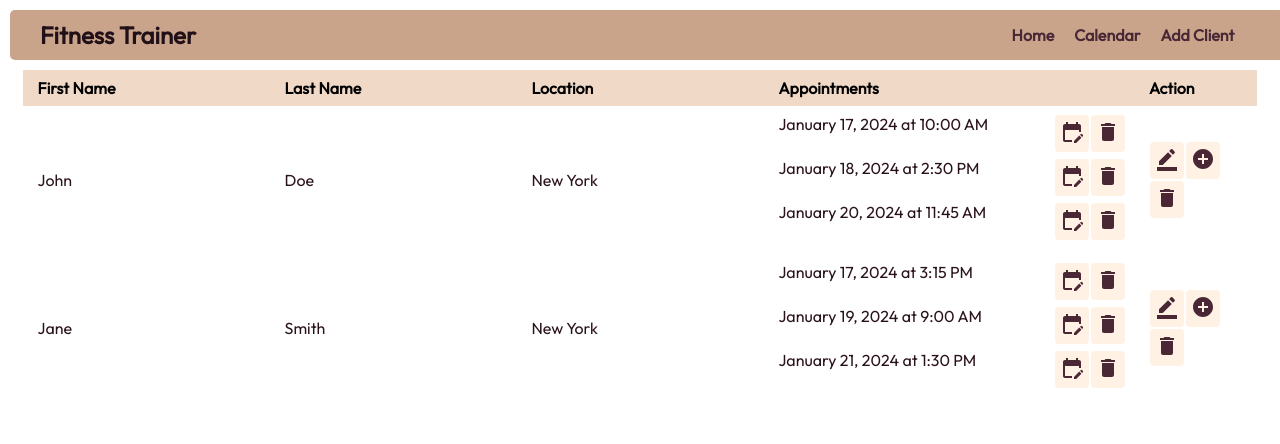
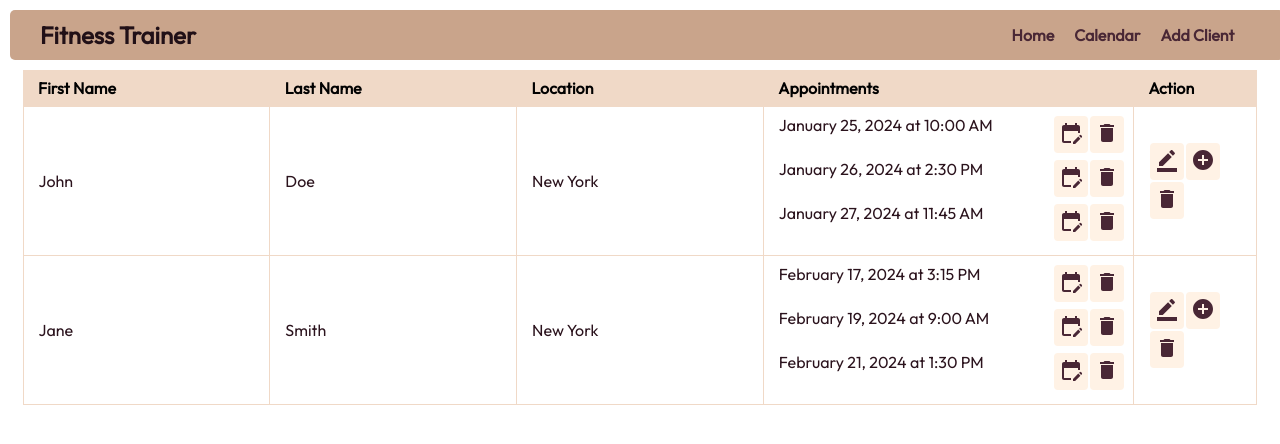
Before and after one commit to ajayXkumar/fitness-trainer, a React (Create React App) app: page / in a window 1280 px wide. Shown: the top 444 px of the page. Built offline with nearby package versions, Linux system fonts and the light colour scheme; a web font is replaced by a local one.

Commit message:
some bug fixed

```diff
--- a/src/Componant/AddClient.jsx
+++ b/src/Componant/AddClient.jsx
@@ -1,4 +1,4 @@
-import React,{useState} from "react";
+import React, { useState } from "react";
 
 const AddClient = ({ onAddClient }) => {
   const [showForm, setShowForm] = useState(false);
--- a/src/pages/Dashboard.jsx
+++ b/src/pages/Dashboard.jsx
@@ -1,16 +1,16 @@
 import React, { useState, useEffect } from "react";
 import AppointmentForm from "../Componant/DateAndTimeSelector";
-import AddCircleIcon from '@mui/icons-material/AddCircle';
-import EditCalendarIcon from '@mui/icons-material/EditCalendar';
-import BorderColorIcon from '@mui/icons-material/BorderColor';
-import SaveAsIcon from '@mui/icons-material/SaveAs';
-import DeleteIcon from '@mui/icons-material/Delete';
+import AddCircleIcon from "@mui/icons-material/AddCircle";
+import EditCalendarIcon from "@mui/icons-material/EditCalendar";
+import BorderColorIcon from "@mui/icons-material/BorderColor";
+import SaveAsIcon from "@mui/icons-material/SaveAs";
+import DeleteIcon from "@mui/icons-material/Delete";
 import "../styles/Dashboard.css";
-import InfoCards from '../Componant/NavigationButton'
-import Dialog from '@mui/material/Dialog';
-import DialogTitle from '@mui/material/DialogTitle';
-import DialogContent from '@mui/material/DialogContent';
-import DialogContentText from '@mui/material/DialogContentText';
+import InfoCards from "../Componant/NavigationButton";
+import Dialog from "@mui/material/Dialog";
+import DialogTitle from "@mui/material/DialogTitle";
+import DialogContent from "@mui/material/DialogContent";
+import DialogContentText from "@mui/material/DialogContentText";
 const Dashboard = () => {
   const initialClients = [
     {
@@ -19,9 +19,9 @@ const Dashboard = () => {
       lastName: "Doe",
       location: "New York",
       appointments: [
-        new Date("2024-01-17T10:00:00"),
-        new Date("2024-01-18T14:30:00"),
-        new Date("2024-01-20T11:45:00"),
+        new Date("2024-01-25T10:00:00"),
+        new Date("2024-01-26T14:30:00"),
+        new Date("2024-01-27T11:45:00"),
       ],
     },
     {
@@ -30,33 +30,36 @@ const Dashboard = () => {
       lastName: "Smith",
       location: "New York",
       appointments: [
-        new Date("2024-01-17T15:15:00"),
-        new Date("2024-01-19T09:00:00"),
-        new Date("2024-01-21T13:30:00"),
+        new Date("2024-02-17T15:15:00"),
+        new Date("2024-02-19T09:00:00"),
+        new Date("2024-02-21T13:30:00"),
       ],
     },
   ];
 
   const [clients, setClients] = useState(() => {
-    const clientsData = JSON.parse(localStorage.getItem("clientsData"), (key, value) => {
-      if (key === "appointments" && Array.isArray(value)) {
-        return value.map((dateString) => new Date(dateString));
+    const clientsData = JSON.parse(
+      localStorage.getItem("clientsData"),
+      (key, value) => {
+        if (key === "appointments" && Array.isArray(value)) {
+          return value.map((dateString) => new Date(dateString));
+        }
+        return value;
       }
-      return value;
-    });
+    );
 
     return clientsData || initialClients;
   });
 
   const [clientForms, setClientForms] = useState({});
   const [editInfoClientId, setEditInfoClientId] = useState(null);
-  const [editedFirstName, setEditedFirstName] = useState('');
-  const [editedLastName, setEditedLastName] = useState('');
-  const [editedLocation, setEditedLocation] = useState('');
+  const [editedFirstName, setEditedFirstName] = useState("");
+  const [editedLastName, setEditedLastName] = useState("");
+  const [editedLocation, setEditedLocation] = useState("");
   const [isSlotBookedDialogOpen, setIsSlotBookedDialogOpen] = useState(false);
-  const [slotBookedMessage, setSlotBookedMessage] = useState('');
+  const [slotBookedMessage, setSlotBookedMessage] = useState("");
 
- useEffect(() => {
+  useEffect(() => {
     if (clients) {
       localStorage.setItem(
         "clientsData",
@@ -73,7 +76,7 @@ const Dashboard = () => {
   const checkSlotAvailability = (clientId, newAppointment) => {
     const client = clients.find((c) => c.id === clientId);
     const overlappingAppointment = client.appointments.find((appointment) => {
-      const diffInMinutes = Math.abs(newAppointment - appointment) / 60000; // Convert milliseconds to minutes
+      const diffInMinutes = Math.abs(newAppointment - appointment) / 60000;
       return diffInMinutes < 60; // Check if the new appointment overlaps with any existing appointment within the next hour
     });
 
@@ -119,11 +122,7 @@ const Dashboard = () => {
     }));
   };
 
-  const editedSaveAppointment = (
-    clientId,
-    oldAppointment,
-    newDateTime
-  ) => {
+  const editedSaveAppointment = (clientId, oldAppointment, newDateTime) => {
     const updatedClients = clients.map((client) =>
       client.id === clientId
         ? {
@@ -170,10 +169,8 @@ const Dashboard = () => {
 
   const toggleSaveEdit = (clientId, client) => {
     if (editInfoClientId === client.id) {
-      // Save the info
       saveInfo(clientId);
     } else {
-      // Toggle edit mode
       editInfo(clientId, client);
     }
   };
@@ -190,7 +187,12 @@ const Dashboard = () => {
       setClients((prevClients) =>
         prevClients.map((client) =>
           client.id === clientId
-            ? { ...client, firstName: editedFirstName, lastName: editedLastName, location: editedLocation }
+            ? {
+                ...client,
+                firstName: editedFirstName,
+                lastName: editedLastName,
+                location: editedLocation,
+              }
             : client
         )
       );
@@ -199,7 +201,10 @@ const Dashboard = () => {
   };
 
   const addClient = (newClient) => {
-    setClients([...clients, { id: clients.length + 1, ...newClient, appointments: [] }]);
+    setClients([
+      ...clients,
+      { id: clients.length + 1, ...newClient, appointments: [] },
+    ]);
   };
 
   return (
@@ -276,9 +281,7 @@ const Dashboard = () => {
                     </span>
                     <div>
                       <button
-                        onClick={() =>
-                          editAppointment(client.id, appointment)
-                        }
+                        onClick={() => editAppointment(client.id, appointment)}
                       >
                         <EditCalendarIcon />
                       </button>
@@ -312,10 +315,12 @@ const Dashboard = () => {
                 ))}
               </td>
               <td>
-                <button
-                  onClick={() => toggleSaveEdit(client.id, client)}
-                >
-                  {editInfoClientId === client.id ? <SaveAsIcon /> : <BorderColorIcon />}
+                <button onClick={() => toggleSaveEdit(client.id, client)}>
+                  {editInfoClientId === client.id ? (
+                    <SaveAsIcon />
+                  ) : (
+                    <BorderColorIcon />
+                  )}
                 </button>
 
                 <button onClick={() => addAppointment(client.id)}>
@@ -324,9 +329,7 @@ const Dashboard = () => {
                 {clientForms[client.id] && (
                   <AppointmentForm
                     msg={`Add new appointment to ${client.firstName} ${client.lastName}`}
-                    onSave={(dateTime) =>
-                      saveAppointment(client.id, dateTime)
-                    }
+                    onSave={(dateTime) => saveAppointment(client.id, dateTime)}
                     onClose={() =>
                       setClientForms((prevForms) => ({
                         ...prevForms,
--- a/src/styles/Dashboard.css
+++ b/src/styles/Dashboard.css
@@ -33,6 +33,7 @@ td:nth-child(5) {
   margin-right: auto;
   margin-top: 10px;
   border-collapse: collapse;
+
 }
 
 .user-table th {
@@ -42,10 +43,13 @@ td:nth-child(5) {
   text-align: left;
   color: rgb(1, 1, 1);
   background-color:#f0d9c7;
+
+
 }
 .user-table td {
   color: #2b131d;
   background-color: rgb(255, 255, 255);
+  border: 1px solid #f0d9c7;
   border-radius: 3px;
   padding: 8px;
   padding-left: 15px;
@@ -72,7 +76,7 @@ button {
 }
 
 button:hover {
-  color:#331b25;
+  color:#831241;
   border: none;
   margin: 1px;
   border-radius: 4px;
--- a/src/styles/Mycalendar.css
+++ b/src/styles/Mycalendar.css
@@ -19,7 +19,7 @@
 
 .rbc-calendar .rbc-event,
 .rbc-calendar .rbc-day-slot .rbc-background-event {
-  background-color: #ffffff !important;
+    background-color: #472734 !important;
   color: #fff !important;
 
 }
--- a/src/styles/NavigationButtons.css
+++ b/src/styles/NavigationButtons.css
@@ -1,4 +1,3 @@
-
 .navbar {
   display: flex;
   width: 98vw;
@@ -29,7 +28,7 @@
 .nav-link {
   text-decoration: none;
   color: #492735;
-  margin-right: 20px; /* Adjust as needed */
+  margin-right: 20px;
   cursor: pointer;
 }
 
```
Also changed, not shown: src/Componant/NavigationButton.jsx (+3 -74 lines), src/pages/MyCalendar.jsx (+8 -11 lines).
